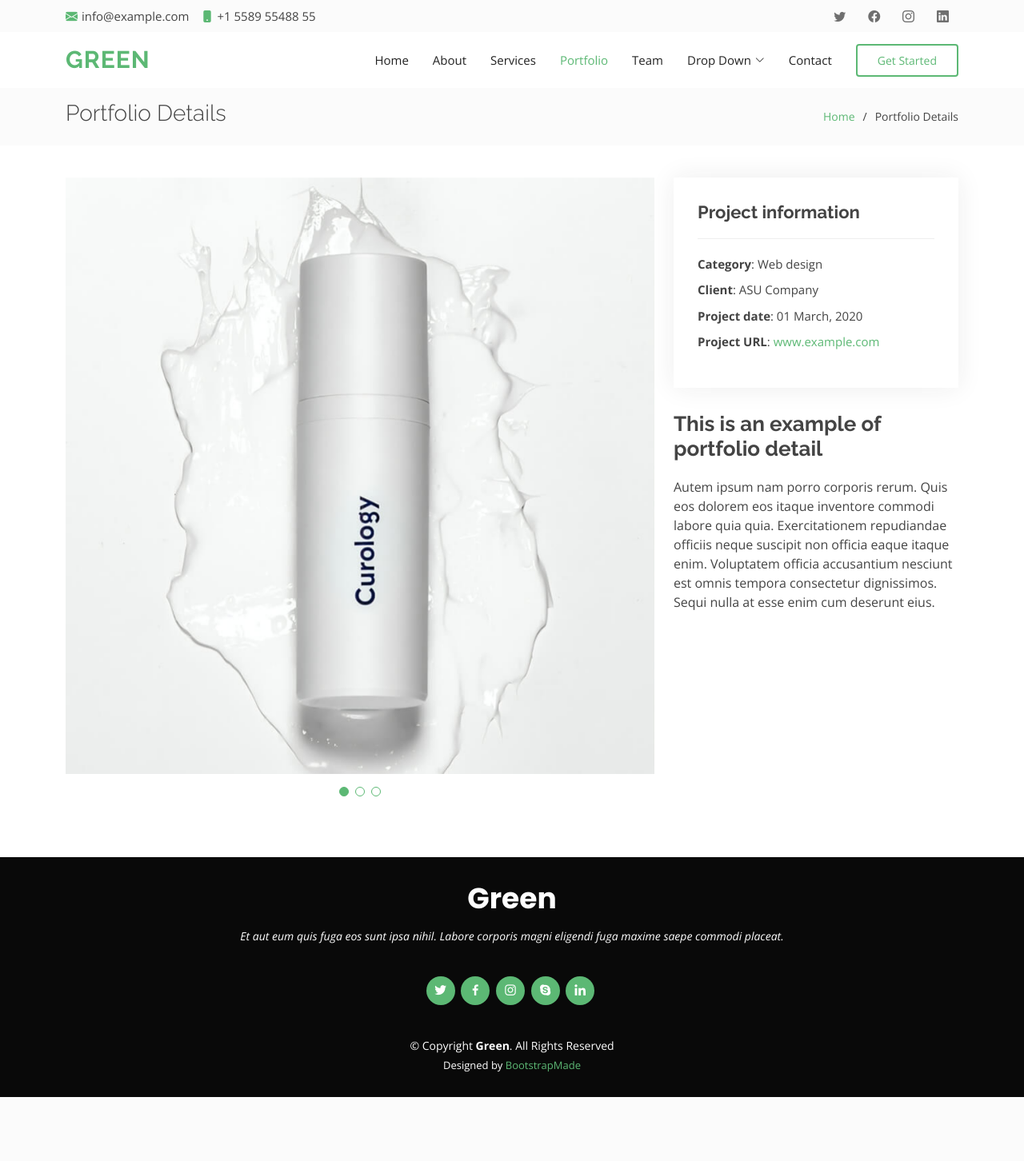
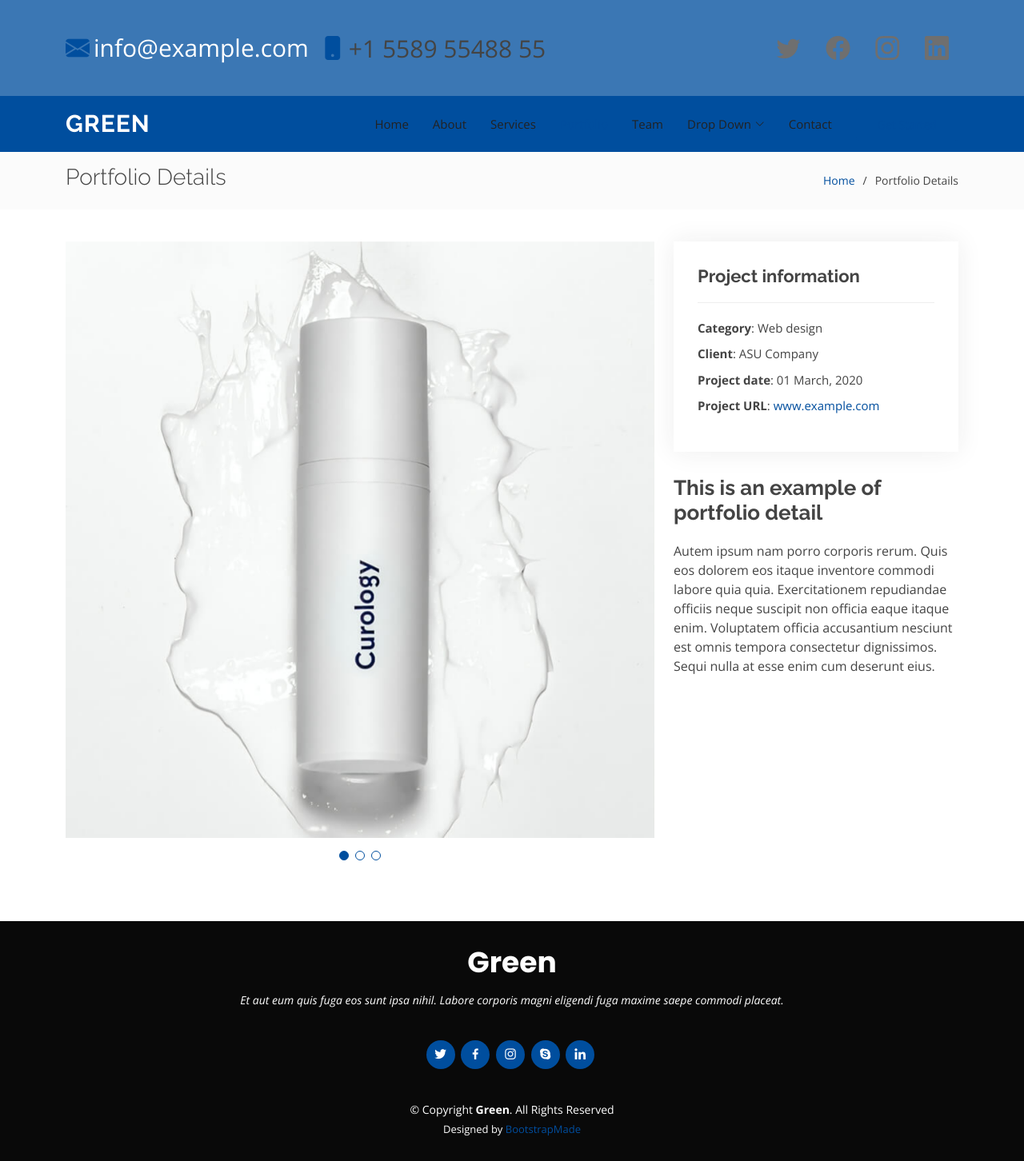
Before and after one commit to Zolboo21/web-developer-internship, a PHP site: page /portfolio-details.html in a window 1280 px wide. Shown: the whole page at 80% size. Before the commit the page ends 1372 px from the top, so only its background shows below. Run offline with PHP 8.4, Linux system fonts and the light colour scheme.

Commit message:
Color adjustment

```diff
--- a/assets/css/style.css
+++ b/assets/css/style.css
@@ -15,11 +15,11 @@
 
 a {
   text-decoration: none;
-  color: #5cb874;
+  color: #004E9E;
 }
 
 a:hover {
-  color: #80c792;
+  color: #c78083;
   text-decoration: none;
 }
 
@@ -68,25 +68,29 @@
 /*--------------------------------------------------------------
 # Top Bar
 --------------------------------------------------------------*/
+#logo {
+  margin-left: 50px;
+}
 #topbar {
-  background: #fbfbfb;
-  font-size: 15px;
-  height: 40px;
+  background: #004f9ec4;
+  font-size: 30px;
+  height: 120px;
   padding: 0;
+
 }
 
 #topbar .contact-info a {
   line-height: 0;
-  color: #444444;
+  color: #ffffff;
   transition: 0.3s;
 }
 
 #topbar .contact-info a:hover {
-  color: #5cb874;
+  color: #004E9E;
 }
 
 #topbar .contact-info i {
-  color: #5cb874;
+  color: #004E9E;
   line-height: 0;
   margin-right: 5px;
 }
@@ -104,21 +108,21 @@
 }
 
 #topbar .social-links a:hover {
-  color: #5cb874;
+  color: #ffffff;
 }
 
 /*--------------------------------------------------------------
 # Header
 --------------------------------------------------------------*/
 #header {
-  background: #fff;
+  background: #004E9E;
   transition: all 0.5s;
   z-index: 997;
   height: 70px;
 }
 
 #header.header-scrolled {
-  box-shadow: 0px 2px 15px rgba(0, 0, 0, 0.1);
+  box-shadow: 0px 2px 15px rgb(255, 255, 255);
 }
 
 #header .logo {
@@ -132,7 +136,7 @@
 }
 
 #header .logo a {
-  color: #5cb874;
+  color: #ffffff;
 }
 
 #header .logo img {
@@ -1075,11 +1079,11 @@
   height: 12px;
   background-color: #fff;
   opacity: 1;
-  border: 1px solid #5cb874;
+  border: 1px solid #004E9E;
 }
 
 .portfolio-details .portfolio-details-slider .swiper-pagination .swiper-pagination-bullet-active {
-  background-color: #5cb874;
+  background-color: #004E9E;
 }
 
 .portfolio-details .portfolio-info {
@@ -1443,7 +1447,7 @@
 #footer .social-links a {
   font-size: 18px;
   display: inline-block;
-  background: #5cb874;
+  background: #004E9E;
   color: #fff;
   line-height: 1;
   padding: 8px 0;
--- a/index.html
+++ b/index.html
@@ -10,7 +10,7 @@
   <meta content="" name="keywords">
 
   <!-- Favicons -->
-  <link href="assets/img/favicon.png" rel="icon">
+  <link href="assets/img/titleLogo.jpg" rel="icon">
   <link href="assets/img/apple-touch-icon.png" rel="apple-touch-icon">
 
   <!-- Google Fonts -->
@@ -39,10 +39,10 @@
 
   <!-- ======= Top Bar ======= -->
   <section id="topbar" class="d-flex align-items-center">
+    <a href="https://iag.mn/en/index.php"><img src="assets/img/logo3.jpg" class="img-fluid" id="logo"></a>
     <div class="container d-flex justify-content-center justify-content-md-between">
       <div class="contact-info d-flex align-items-center">
-        <i class="bi bi-envelope-fill"></i><a href="mailto:contact@example.com">info@example.com</a>
-        <i class="bi bi-phone-fill phone-icon"></i> +1 5589 55488 55
+        <a href="https://iag.mn/en/index.php">KUBLAI INSTITUTE OF ASTRONOMY AND GEOPHYSICS</a>
       </div>
       <div class="social-links d-none d-md-block">
         <a href="#" class="twitter"><i class="bi bi-twitter"></i></a>
```
Also changed, not shown: other parts of assets/css/style.css (+31 -31 lines), assets/img/.png (renamed from assets/img/favicon.png), assets/img/logo3.jpg (added), assets/img/titleLogo.jpg (added).
